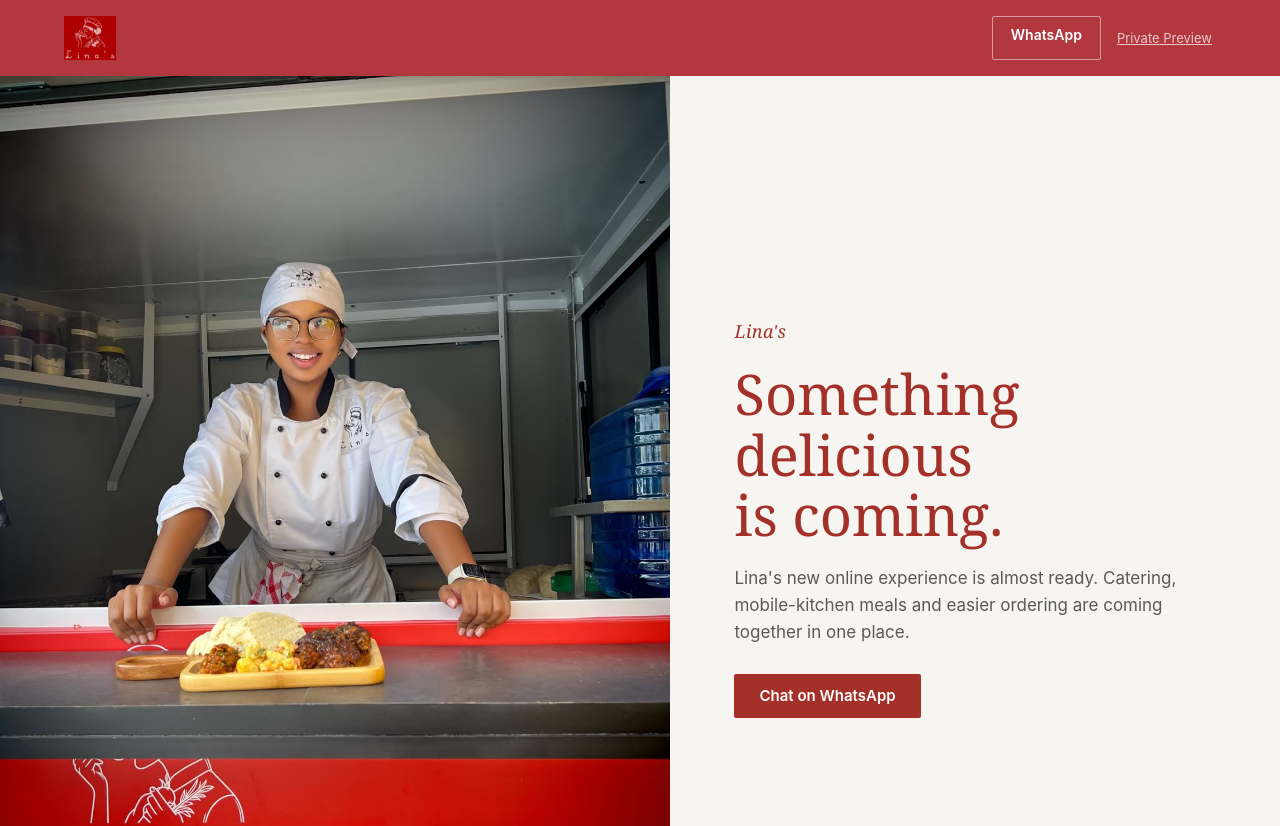
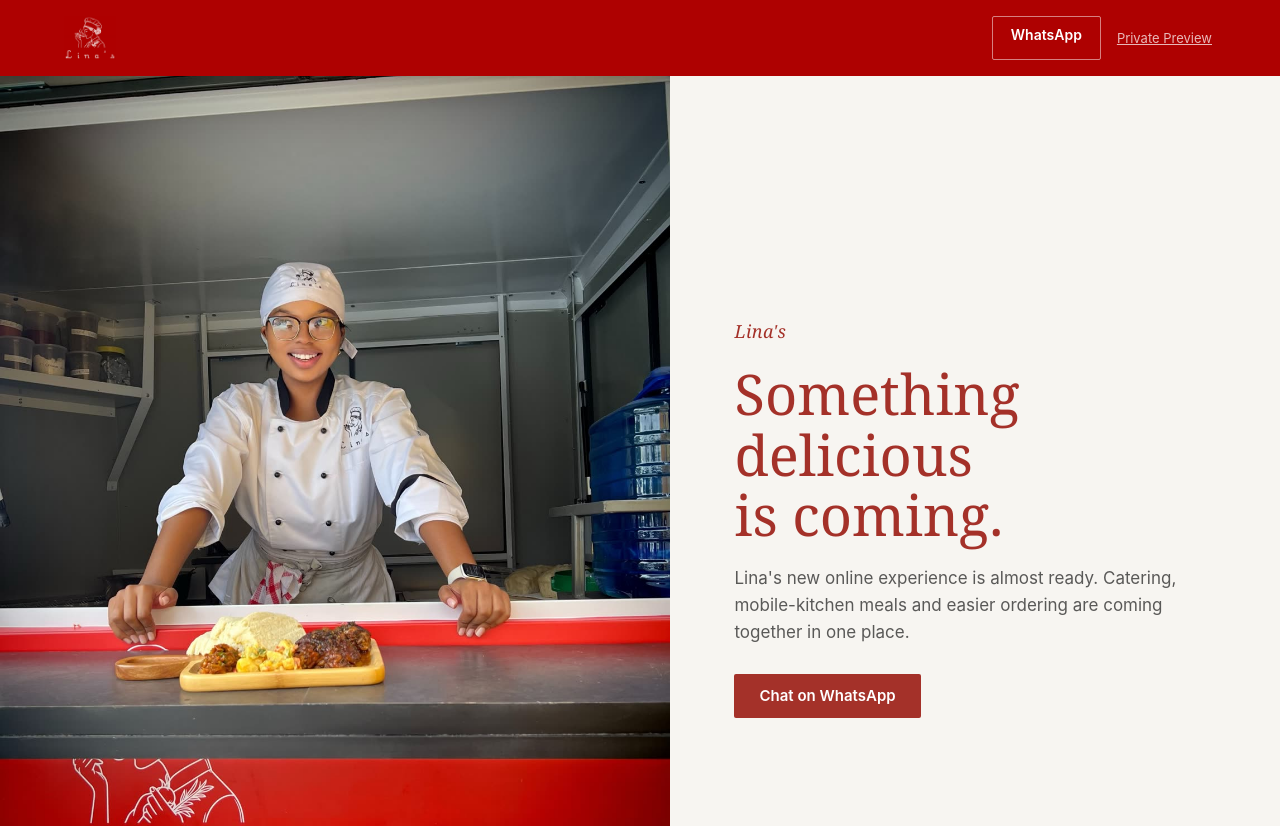
Before and after one commit to Tebza102/linas, a website: page assets/mockups/working/prototype-v2/coming-soon.html in a window 1280 px wide. Shown: the top 826 px of the page. Drawn offline with Linux system fonts and the light colour scheme; no server answers.

Commit message:
fix(coming-soon): match top-bar red exactly to the logo's sampled red
Previous value (#B2373E) still visibly contrasted with the logo. Sampled the actual logo file (lina-logo-header-working-v1-20260731.jpg) directly - averaged 2600+ background-red pixels to #AE0101, which is what the header now uses. Scope unchanged: header only.

```diff
--- a/assets/mockups/working/prototype-v2/coming-soon.css
+++ b/assets/mockups/working/prototype-v2/coming-soon.css
@@ -13,11 +13,13 @@ html, body { margin: 0; padding: 0; }
 
 :root {
   --cs-red: #A43129;
-  /* Confirmed Lina red for the top bar specifically — the previous top bar
-     background used --cs-red (#A43129), which does not match the confirmed
-     brand value. Scoped to the header only, per instruction; other red
-     surfaces (hero title, buttons, promo/statement sections) are unchanged. */
-  --cs-red-topbar: #B2373E;
+  /* Top bar red, sampled directly from the actual logo file used in the
+     header (lina-logo-header-working-v1-20260731.jpg) — averaged across
+     2600+ background-red pixels, R174/G1/B1. This makes the bar and the
+     logo's own red field the same colour with no visible seam. Scoped to
+     the header only; other red surfaces (hero title, buttons, promo/
+     statement sections) still use --cs-red and are unchanged. */
+  --cs-red-topbar: #AE0101;
   --cs-black: #000000;
   --cs-black-soft: #111111;
   --cs-warm-white: #F7F5F1;
```
